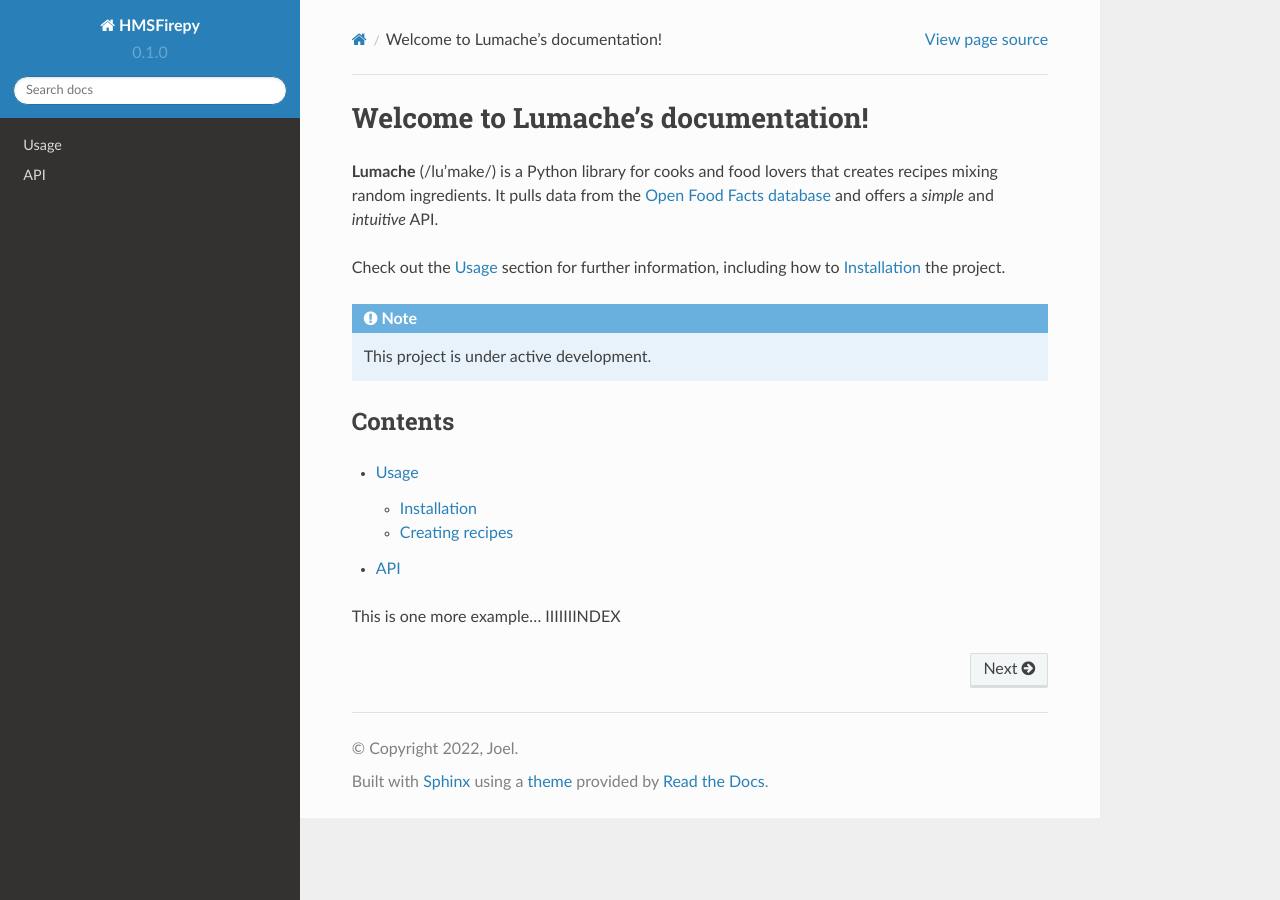
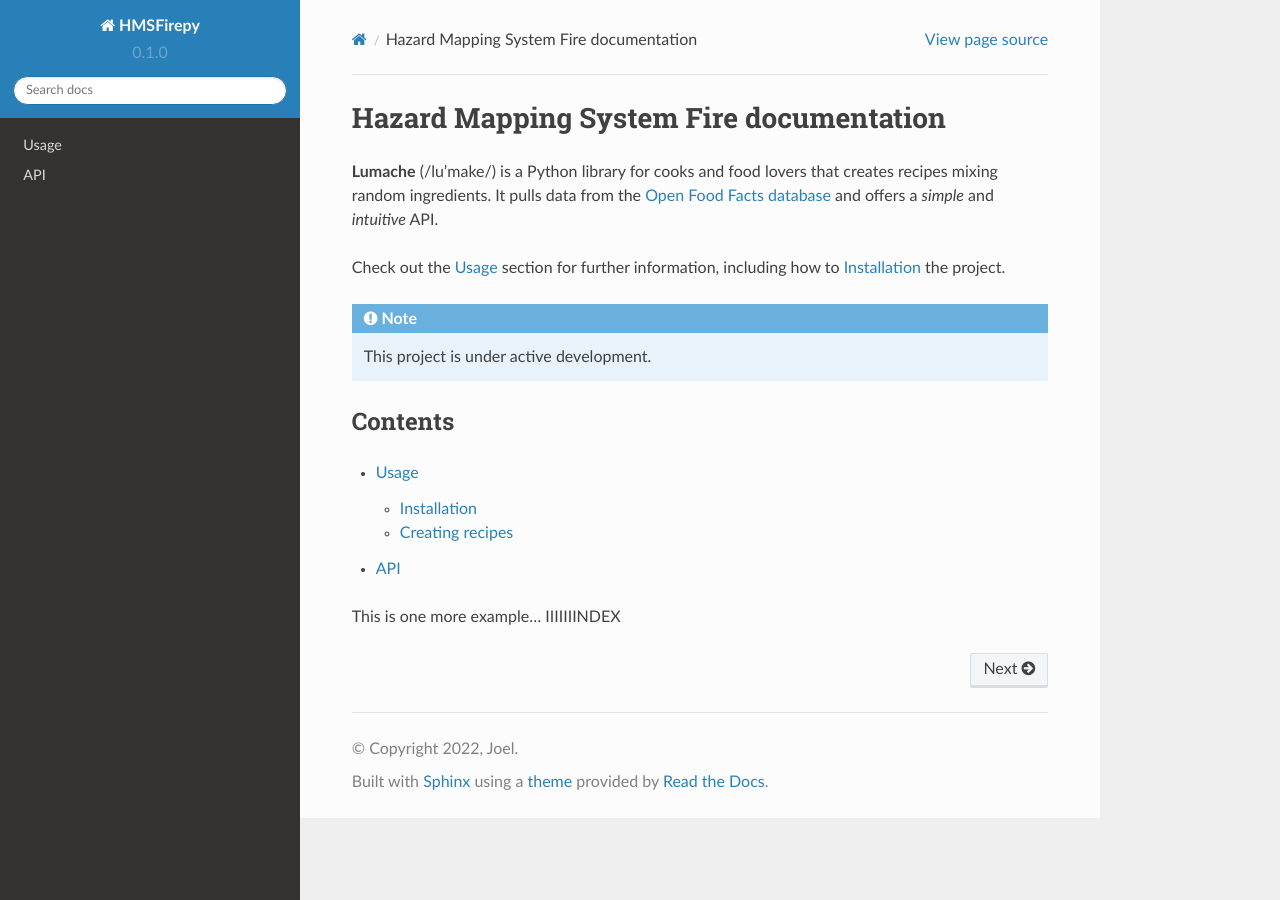
Before and after one commit to joelchaconcastillo/OSPO_HMS_Fire, a Sphinx documentation site: the page built from docs/source/index.rst, in a window 1280 px wide. Built offline with Sphinx 7.4.7 and the Read the Docs theme 2.0.0, drawn with Linux system fonts in a browser that asks for light colours.

Commit message:
Update index.rst

```diff
--- a/docs/source/index.rst
+++ b/docs/source/index.rst
@@ -1,4 +1,4 @@
-Welcome to Lumache's documentation!
+Hazard Mapping System Fire documentation
 ===================================
 
 **Lumache** (/lu'make/) is a Python library for cooks and food lovers
```
